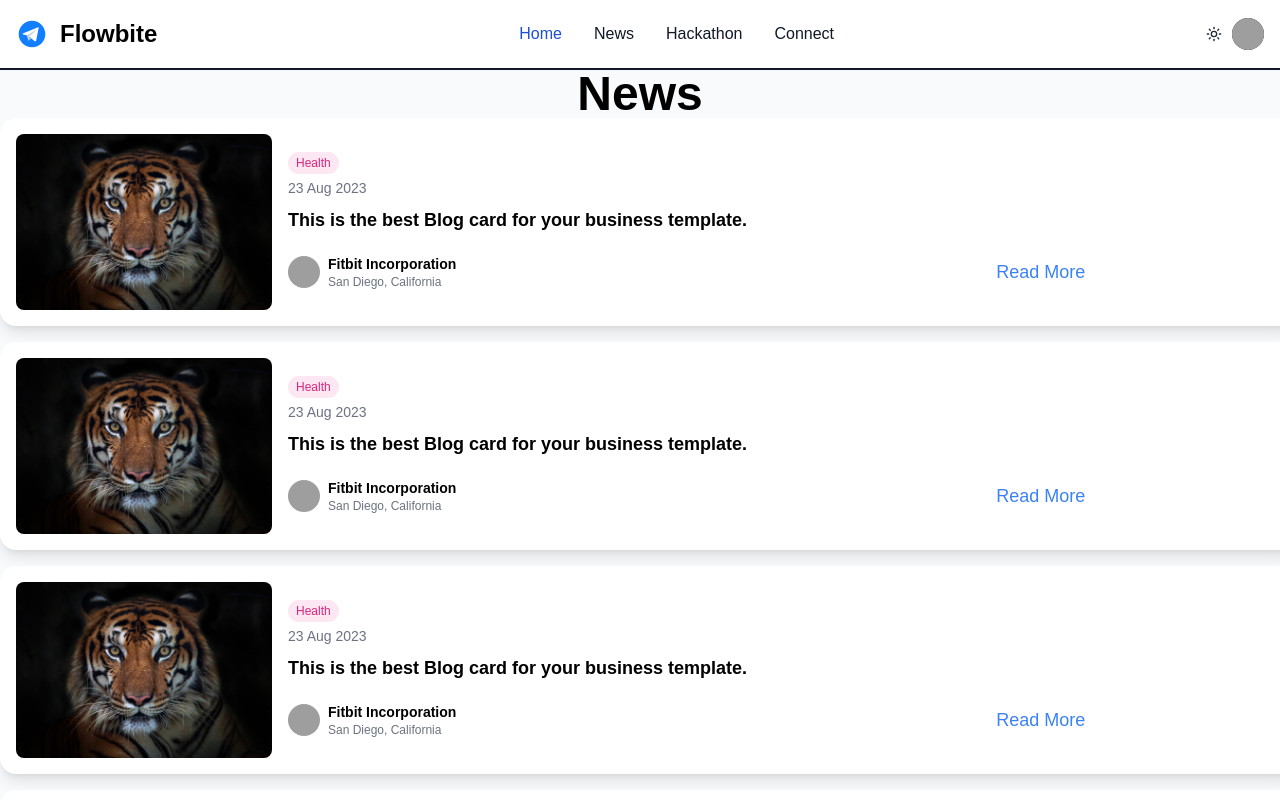
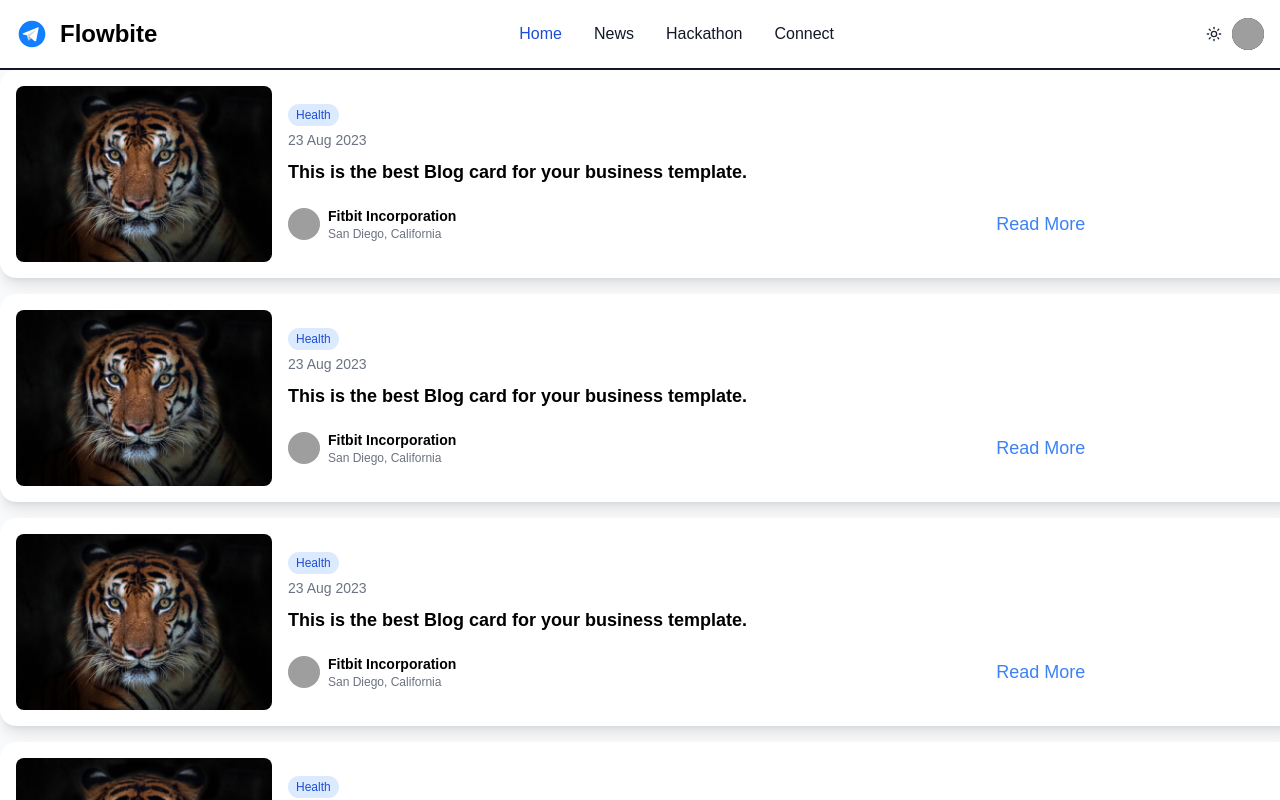
Before and after one commit to Meet-Patel-306/connect-stud, a React (Vite) app: page /news in a window 1280 px wide. Shown: the top 800 px of the page. Built offline with nearby package versions, Linux system fonts and the light colour scheme; no server answers; grey boxes are pictures that could not be loaded.

Commit message:
color and bg color

```diff
--- a/src/components/News/News.jsx
+++ b/src/components/News/News.jsx
@@ -4,7 +4,7 @@ export default function News(){
     return(
         <>
         <Navbar/>
-        <h1 className="text-5xl font-extrabold text-black-700 dark:text-gray-100 text-center">News</h1>
+        {/* <h1 className="text-5xl font-extrabold text-black-700 dark:text-gray-100 text-center">News</h1> */}
         <NewsCard/>
         <NewsCard/>
         <NewsCard/>
--- a/src/components/News/NewsCard.jsx
+++ b/src/components/News/NewsCard.jsx
@@ -15,9 +15,9 @@ const NewsCard = () => {
                     {/* Text & Author Block */}
                     <div className="p-4 flex flex-col justify-between w-full lg:w-2/3">
                     <div>
-                        <span className="bg-pink-100 text-pink-600 text-xs px-2 py-1 rounded-full">
-                            Health
-                        </span>
+                    <span className="bg-blue-100 text-blue-700 dark:bg-blue-900 dark:text-blue-300 text-xs px-2 py-1 rounded-full">
+                                Health
+                            </span>
                         <p className="text-gray-500 text-sm mt-1">23 Aug 2023</p>
                         <h3 className="text-lg font-semibold mt-2">
                             This is the best Blog card for your business template.
```
Also changed, not shown: src/components/News/image.jpg (added), src/components/News/image.png (added).
